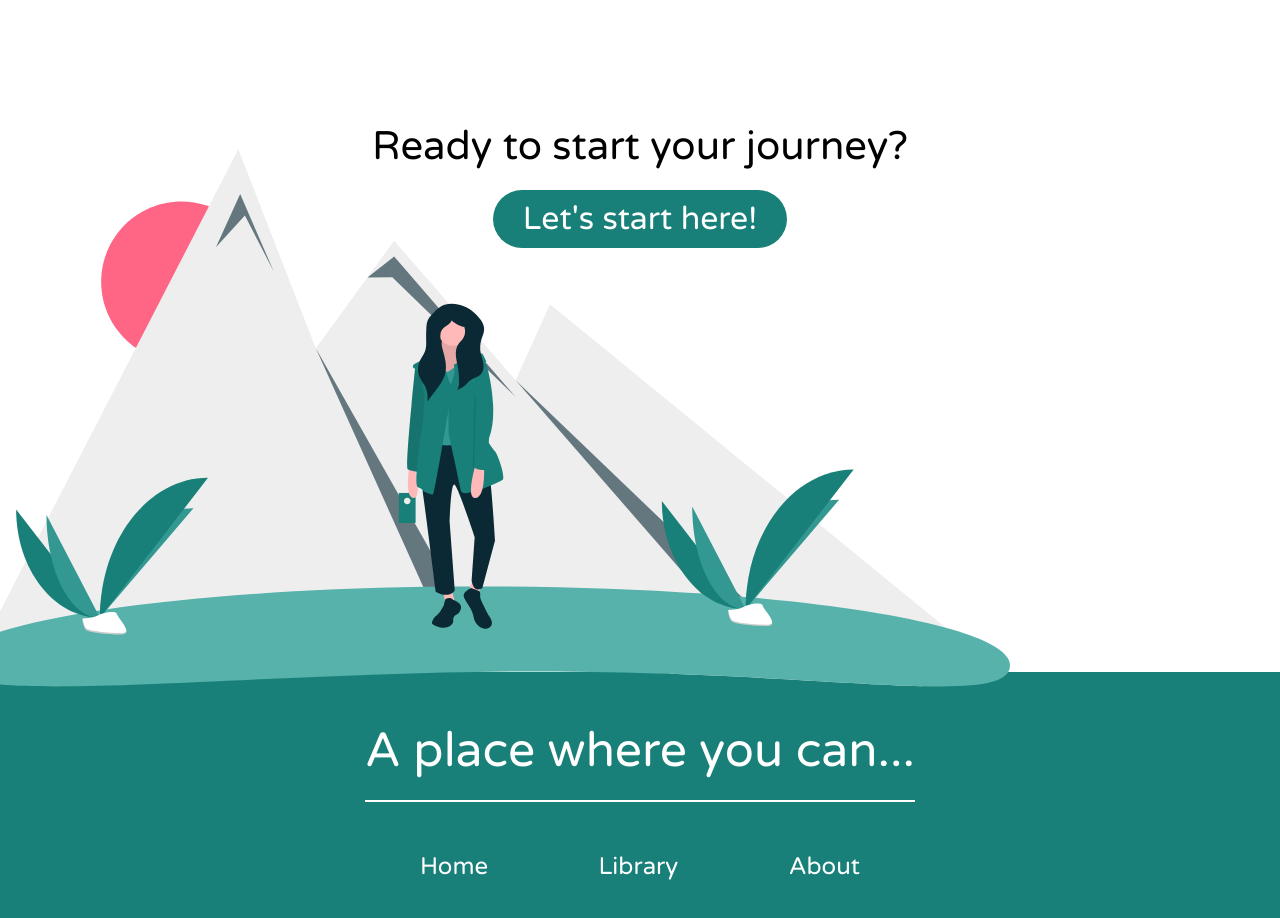
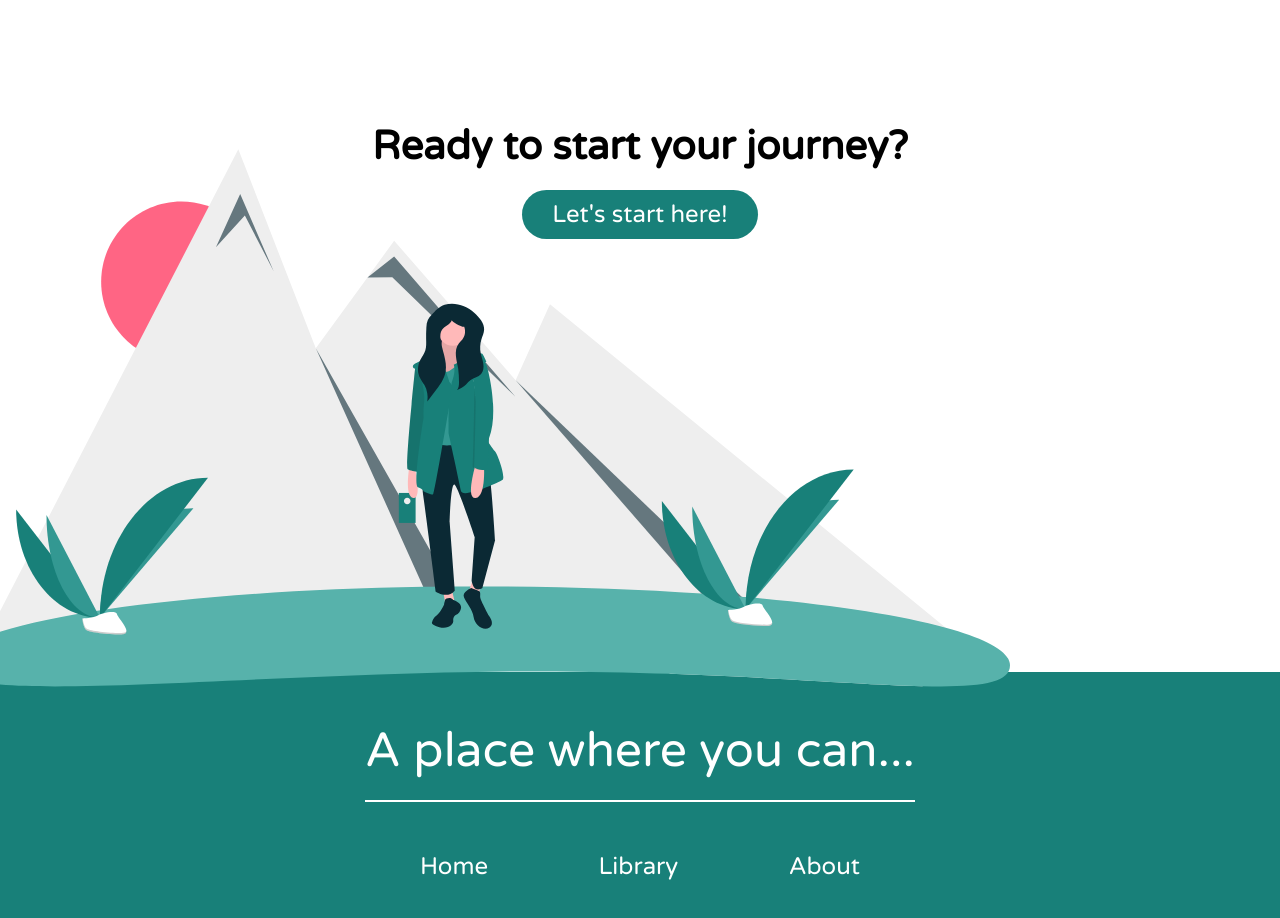
Before and after one commit to AlvaJufinto/libraerity, a Next.js app: page / in a window 1280 px wide. Shown: the part 2240-3158 px from the top of the page. Built offline with nearby package versions, Linux system fonts and the light colour scheme.

Commit message:
fix LibraryTitle

```diff
--- a/styles/Library.module.css
+++ b/styles/Library.module.css
@@ -153,6 +153,8 @@
   .LibraryContainer {
     min-height: 100vh;
     background: #EEEEEE;
-      padding: 0px 20px;
+    margin-top: 60px;
+    padding-left: 20px;
+    padding-right: 20px;
   }
 }
--- a/styles/globals.css
+++ b/styles/globals.css
@@ -179,10 +179,11 @@ a {
 
 .HomeStartJourneyTitle {
   font-size: 2.5rem;
+  font-weight: bold;
 }
 
 .HomeStartJourneyButton {
-  font-size: 2rem;
+  font-size: 1.5rem;
   padding: 10px 30px;
   border: none;
   outline: none;
```
Lines whose indentation alone changed are shown as unchanged.
